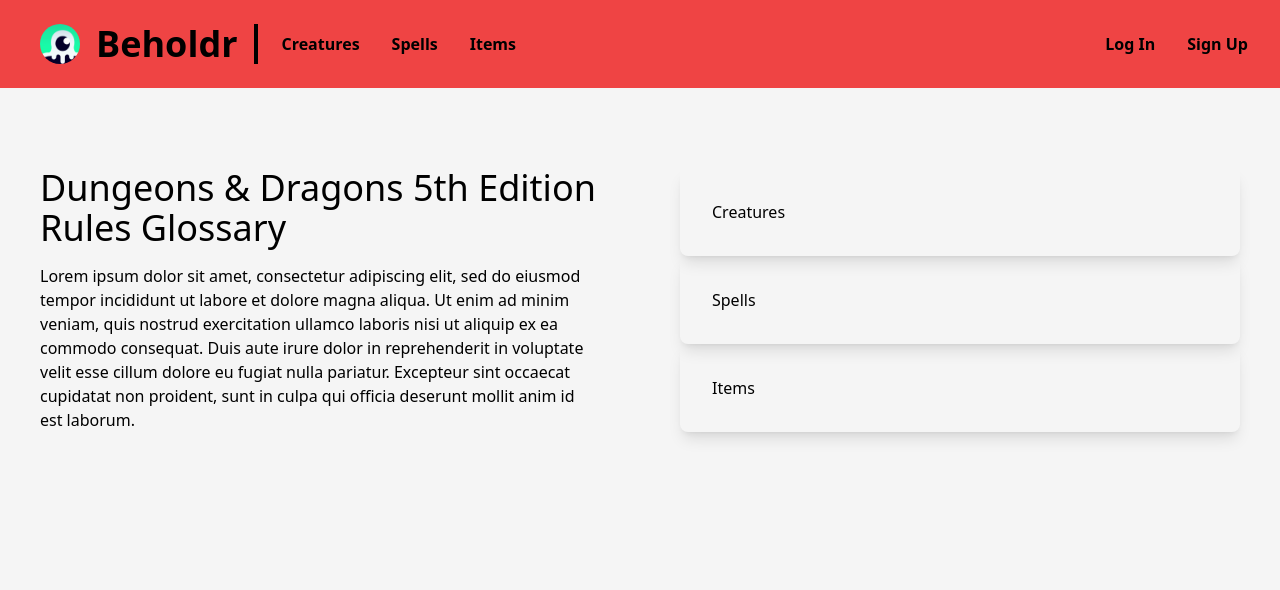
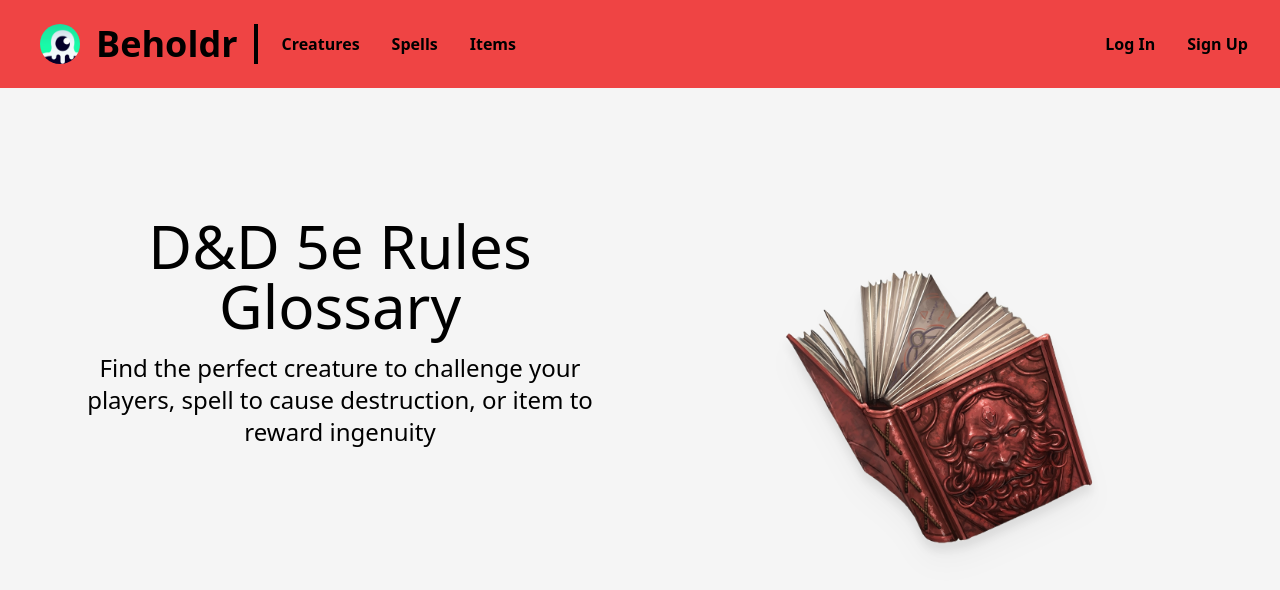
Before and after one commit to spn1/beholdr, a Next.js app in the folder web/: page / in a window 1280 px wide. Shown: the top 590 px of the page. Built offline with nearby package versions, Linux system fonts and the light colour scheme.

Commit message:
home hero wip

```diff
--- a/web/src/app/layout.js
+++ b/web/src/app/layout.js
@@ -9,7 +9,7 @@ export const metadata = {
 
 export default ({ children }) => {
   return (
-    <html lang="en" className="dark">
+    <html lang="en" className="light">
       <body className="font-sans">
         <NavBar />
         {children}
--- a/web/src/app/page.js
+++ b/web/src/app/page.js
@@ -2,27 +2,19 @@ import { Card } from "@/components/home/Card";
 
 const Home = () => {
   return (
-    <main className="px-10 py-20 mx-auto h-screen bg-neutral-100">
+    <main className="px-10 md:px-20 py-20 md:py-32 mx-auto h-screen bg-neutral-100">
       <div className="sm:container h-full md:mx-auto">
         <div className="flex flex-col md:flex-row gap-10 lg:gap-20">
-          <div className="md:basis-1/2 align-middle">
-            <h1 className="text-4xl mb-4">
-              Dungeons & Dragons 5th Edition Rules Glossary
+          <div className="md:basis-1/2 align-middle text-center">
+            <h1 className="text-6xl mb-4">
+              D&D 5e Rules Glossary
             </h1>
-            <p>
-              Lorem ipsum dolor sit amet, consectetur adipiscing elit, sed do
-              eiusmod tempor incididunt ut labore et dolore magna aliqua. Ut
-              enim ad minim veniam, quis nostrud exercitation ullamco laboris
-              nisi ut aliquip ex ea commodo consequat. Duis aute irure dolor in
-              reprehenderit in voluptate velit esse cillum dolore eu fugiat
-              nulla pariatur. Excepteur sint occaecat cupidatat non proident,
-              sunt in culpa qui officia deserunt mollit anim id est laborum.
+            <p className="text-2xl">
+              Find the perfect creature to challenge your players, spell to cause destruction, or item to reward ingenuity
             </p>
           </div>
-          <div className="md:basis-1/2">
-            <Card>Creatures</Card>
-            <Card>Spells</Card>
-            <Card>Items</Card>
+          <div className="md:basis-1/2 align-middle">
+            <img src="/images/tome.png" alt="beholder" className="aspect-square w-96 h-96 mx-auto drop-shadow-xl" />
           </div>
         </div>
       </div>
--- a/web/src/styles/globals.css
+++ b/web/src/styles/globals.css
@@ -1,14 +1,6 @@
 @tailwind base;
 @tailwind components;
 @tailwind utilities;
-
-:root {
-  --max-width: 1100px;
-  --border-radius: 12px;
-  --font-mono: ui-monospace, Menlo, Monaco, "Cascadia Mono", "Segoe UI Mono",
-    "Roboto Mono", "Oxygen Mono", "Ubuntu Monospace", "Source Code Pro",
-    "Fira Mono", "Droid Sans Mono", "Courier New", monospace;
-}
 
 * {
   box-sizing: border-box;
```
Also changed, not shown: web/public/images/tome.png (added).
